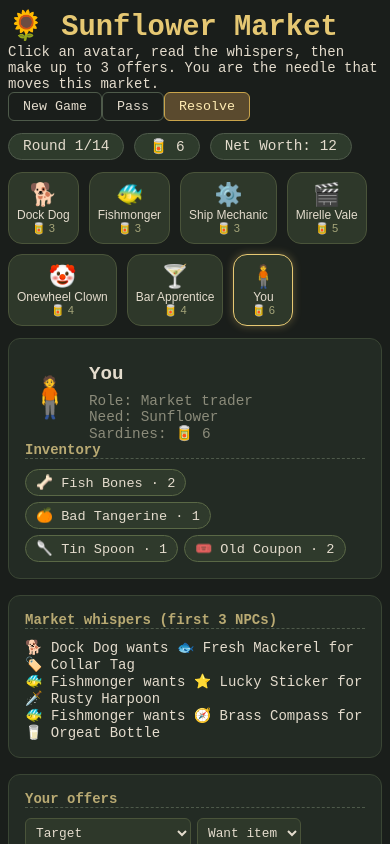
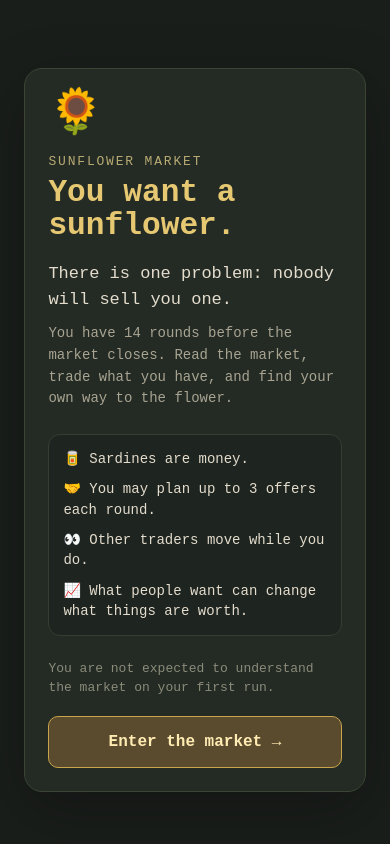
Before and after one commit to Tiutmattiu/Sunflower, a React (Vite) app: page / in a window 390 px wide. Shown: the top 844 px of the page. Built offline with nearby package versions, Linux system fonts and the light colour scheme.

Commit message:
Add mobile-first game opening and context gate

```diff
--- a/src/main.jsx
+++ b/src/main.jsx
@@ -1,7 +1,110 @@
-import React from "react";
+import React, { useState } from "react";
 import ReactDOM from "react-dom/client";
 import App from "./App";
 import "./index.css";
+
+function StartScreen({ onStart }) {
+  return (
+    <main
+      style={{
+        minHeight: "100dvh",
+        display: "grid",
+        placeItems: "center",
+        padding: "20px 16px",
+        background: "#1a1e1b",
+        color: "#e4dccd",
+        fontFamily: "'Courier New', Courier, monospace",
+      }}
+    >
+      <section
+        style={{
+          width: "min(100%, 520px)",
+          background: "#232b24",
+          border: "1px solid #3a4534",
+          borderRadius: 18,
+          padding: "clamp(20px, 6vw, 34px)",
+          boxShadow: "0 18px 60px rgba(0,0,0,.28)",
+        }}
+      >
+        <div style={{ fontSize: 44, lineHeight: 1, marginBottom: 18 }}>🌻</div>
+        <div
+          style={{
+            color: "#b9aa73",
+            fontSize: 13,
+            letterSpacing: ".14em",
+            textTransform: "uppercase",
+            marginBottom: 8,
+          }}
+        >
+          Sunflower Market
+        </div>
+        <h1
+          style={{
+            color: "#e6c873",
+            fontSize: "clamp(1.8rem, 8vw, 2.6rem)",
+            lineHeight: 1.05,
+            margin: "0 0 18px",
+          }}
+        >
+          You want a sunflower.
+        </h1>
+        <p style={{ fontSize: 17, lineHeight: 1.55, marginBottom: 10 }}>
+          There is one problem: nobody will sell you one.
+        </p>
+        <p style={{ color: "#a9a492", lineHeight: 1.55, marginBottom: 24 }}>
+          You have 14 rounds before the market closes. Read the market, trade what you have,
+          and find your own way to the flower.
+        </p>
+
+        <div
+          style={{
+            display: "grid",
+            gap: 10,
+            padding: 14,
+            background: "#1e241f",
+            border: "1px solid #343e32",
+            borderRadius: 12,
+            marginBottom: 24,
+            fontSize: 14,
+            lineHeight: 1.45,
+          }}
+        >
+          <div>🥫 Sardines are money.</div>
+          <div>🤝 You may plan up to 3 offers each round.</div>
+          <div>👀 Other traders move while you do.</div>
+          <div>📈 What people want can change what things are worth.</div>
+        </div>
+
+        <p style={{ color: "#8b8b7a", fontSize: 13, lineHeight: 1.45, marginBottom: 18 }}>
+          You are not expected to understand the market on your first run.
+        </p>
+
+        <button
+          onClick={onStart}
+          style={{
+            width: "100%",
+            minHeight: 52,
+            border: "1px solid #c9a44b",
+            borderRadius: 10,
+            background: "#5a4a2e",
+            color: "#ffecb3",
+            font: "inherit",
+            fontWeight: 700,
+            fontSize: 16,
+            cursor: "pointer",
+          }}
+        >
+          Enter the market →
+        </button>
+      </section>
+    </main>
+  );
+}
+
+function GameGate() {
+  const [started, setStarted] = useState(false);
+  return started ? <App /> : <StartScreen onStart={() => setStarted(true)} />;
+}
 
 // 错误边界：捕获 App 渲染期间的所有崩溃
 class ErrorBoundary extends React.Component {
@@ -36,7 +139,7 @@ class ErrorBoundary extends React.Component {
 ReactDOM.createRoot(document.getElementById("root")).render(
   <React.StrictMode>
     <ErrorBoundary>
-      <App />
+      <GameGate />
     </ErrorBoundary>
   </React.StrictMode>
 );
```
